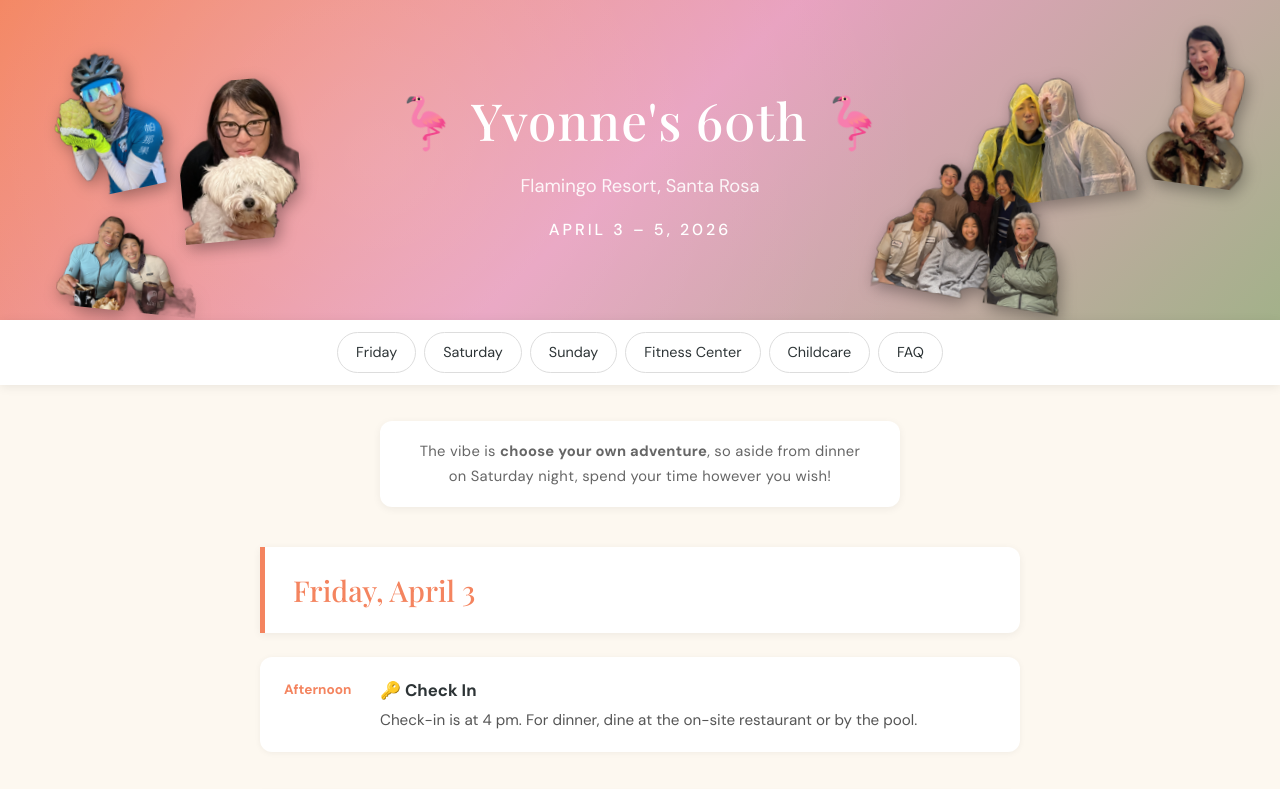
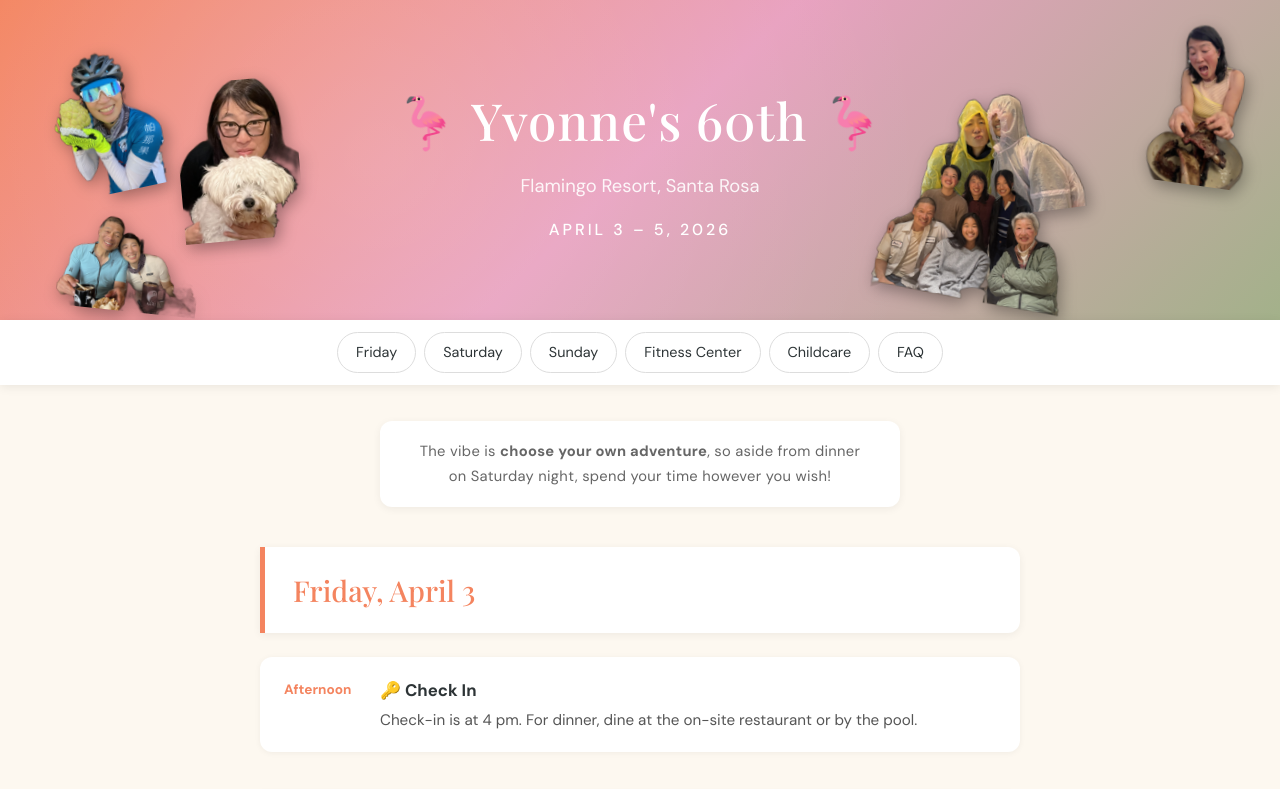
Before and after one commit to madchu2626/yvonne60th, a plain HTML site: page index.html in a window 1280 px wide. Shown: the top 789 px of the page. Drawn offline with nearby package versions, Linux system fonts and the light colour scheme.

Commit message:
Raincoat 240px back to original position, border-radius 12px

```diff
--- a/index.html
+++ b/index.html
@@ -307,7 +307,7 @@
     .hero-photos img:nth-child(1) { width: 140px; top: 8px; left: 2%; transform: rotate(-12deg); }
     .hero-photos img:nth-child(2) { width: 135px; top: 5px; right: 1%; transform: rotate(8deg); }
     .hero-photos img:nth-child(3) { width: 150px; bottom: 10px; left: 4%; transform: rotate(6deg); }
-    .hero-photos img:nth-child(4) { width: 240px; top: 3%; right: 10%; transform: rotate(-7deg); }
+    .hero-photos img:nth-child(4) { width: 240px; top: 8%; right: 14%; transform: rotate(-7deg); }
     .hero-photos img:nth-child(5) { width: 120px; top: 50%; left: 14%; transform: translateY(-50%) rotate(-5deg); }
     .hero-photos img:nth-child(6) { width: 280px; bottom: 5px; right: 12%; transform: rotate(5deg); }
 
```
